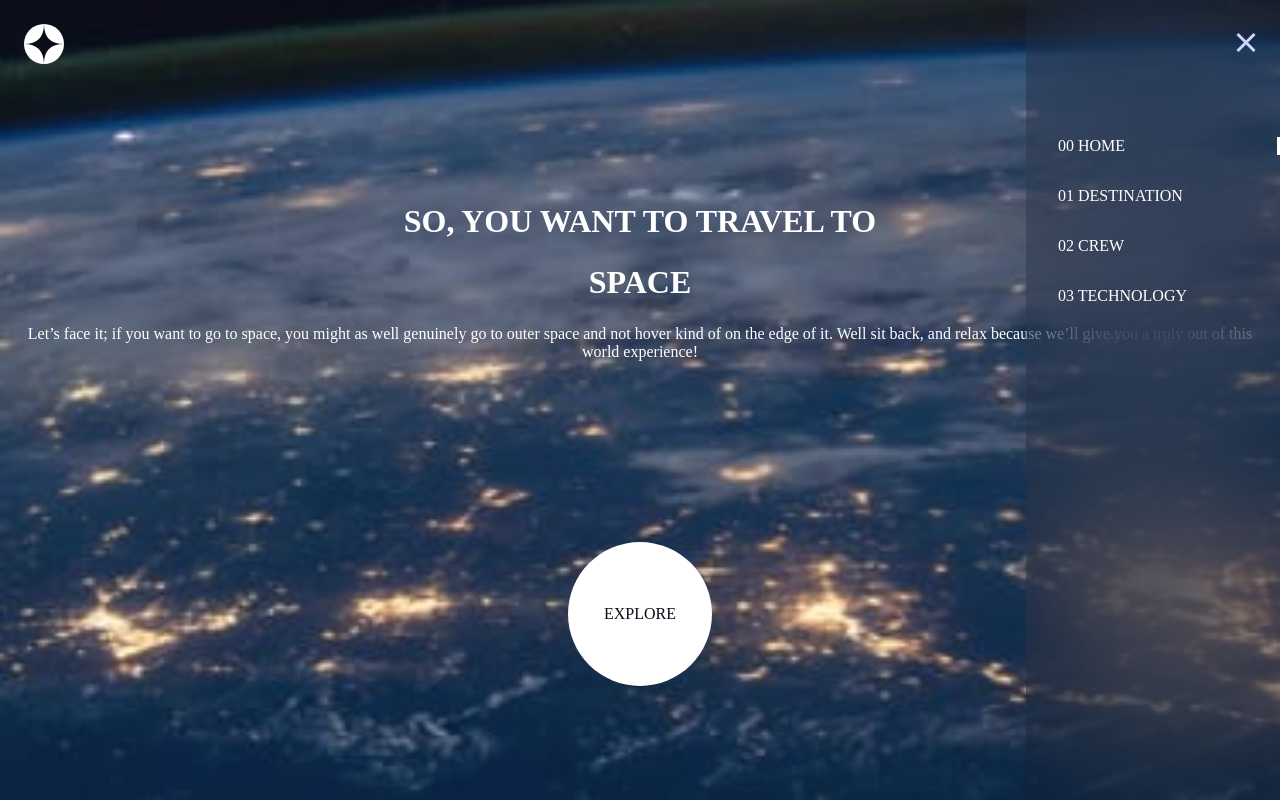
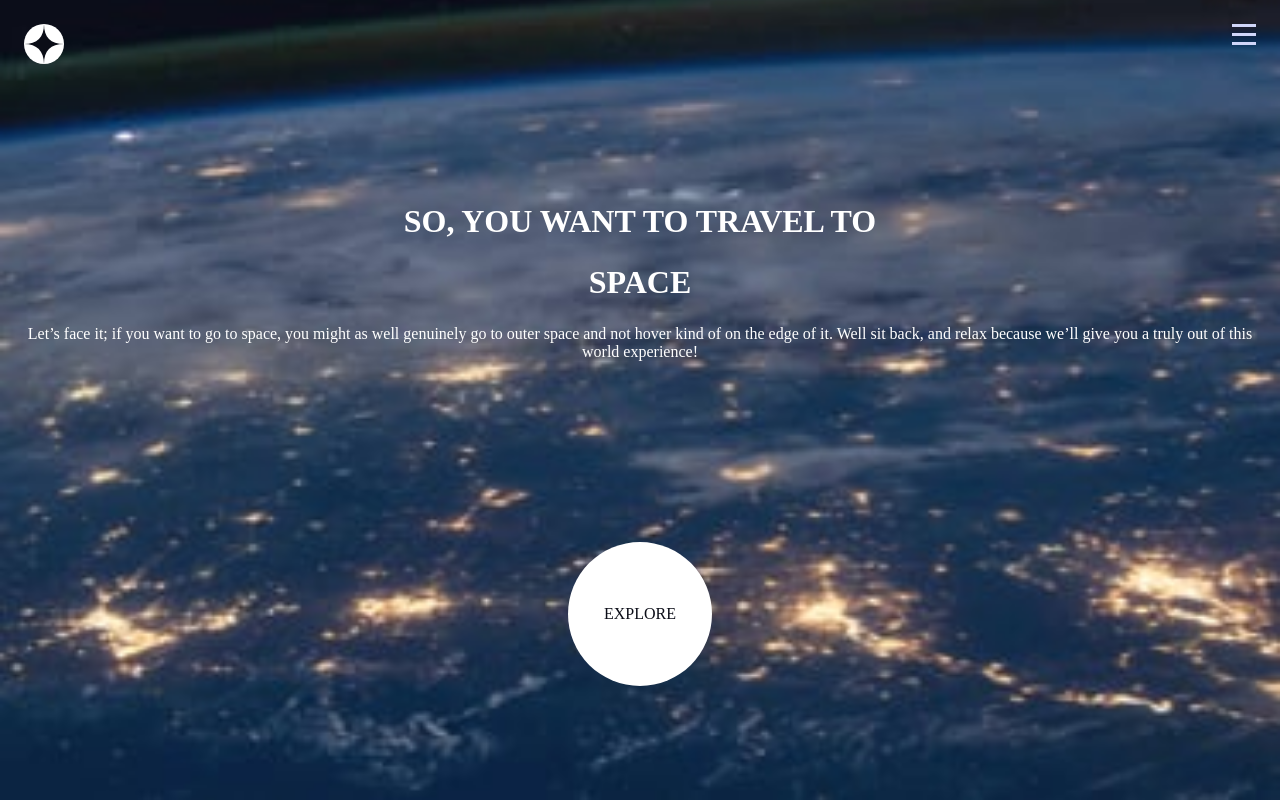
Before and after one commit to briangesteban/space-tourism-website, a React (Vite) app: page /home in a window 1280 px wide. Built offline with nearby package versions, Linux system fonts and the light colour scheme.

Commit message:
Update burger menu styling, functionality, and animation

```diff
--- a/src/components/NavigationBar/NavigationBar.scss
+++ b/src/components/NavigationBar/NavigationBar.scss
@@ -19,15 +19,19 @@
   }
 
   &__btn-burger {
-    display: none;
     background-color: transparent;
     border: none;
+    width: 1.5rem;
+    height: 1.3125rem;
   }
 
   &__btn-close {
+    @extend .nav-bar__btn-burger;
+    display: block;
   }
 
   &__btn-icon {
+    width: inherit;
   }
 
   &__btn-wrapper {
@@ -37,39 +41,45 @@
     margin-bottom: 5rem;
   }
 
-  &__overlay {
-    display: block;
-    background-color: rgba($clr-primary-drk, 0.15);
+  &__menu {
     width: 100%;
     height: 100vh;
     max-width: 15.875rem;
     position: fixed;
-    inset: 0 0 auto auto;
+    inset: 0 -15.875rem auto auto;
     z-index: 99;
-    // pointer-events: none;
+    transition: right 500ms;
+
+    &--open {
+      right: 0;
+    }
+  }
+
+  // Needs to fix pointer events
+  &__overlay {
+    display: block;
+    background-color: rgba($clr-primary-drk, 0.15);
+    width: inherit;
+    height: inherit;
+    position: inherit;
 
     &::after {
       content: "";
-      display: block;
+      display: inherit;
       backdrop-filter: blur(5rem);
       position: inherit;
-      inset: 0 0 auto auto;
-      width: 100%;
+      width: inherit;
       height: inherit;
-      max-width: inherit;
     }
   }
 
-  &__menu {
+  &__navigation {
     display: flex;
     flex-direction: column;
     padding: 2rem 0 2rem 2rem;
+    position: absolute;
     width: 100%;
-    height: 100vh;
-    max-width: 15.875rem;
-    position: fixed;
-    inset: 0 0 auto auto;
-    z-index: 99;
+    height: inherit;
 
     &-link {
       color: $clr-neut-lgt;
@@ -85,9 +95,4 @@
       }
     }
   }
-
-  &__btn-close {
-    @extend .nav-bar__btn-burger;
-    display: block;
-  }
 }
--- a/src/components/NavigationBar/NavigationBar.tsx
+++ b/src/components/NavigationBar/NavigationBar.tsx
@@ -13,7 +13,8 @@ const NavigationBar = () => {
       <button
         className="nav-bar__btn-burger"
         onClick={() => {
-          console.log(true);
+          const navigation = document.querySelector(".nav-bar__menu");
+          navigation?.classList.add("nav-bar__menu--open");
         }}
       >
         <img
@@ -22,12 +23,16 @@ const NavigationBar = () => {
           className="nav-bar__btn-icon"
         />
       </button>
+      <aside className="nav-bar__menu">
         <div className="nav-bar__overlay"></div>
-      <aside className="nav-bar__menu">
+        <div className="nav-bar__navigation">
           <div className="nav-bar__btn-wrapper">
             <button
               className="nav-bar__btn-close"
-            onClick={() => console.log("test")}
+              onClick={() => {
+                const navigation = document.querySelector(".nav-bar__menu");
+                navigation?.classList.remove("nav-bar__menu--open");
+              }}
             >
               <img
                 src={CloseIcon}
@@ -36,18 +41,24 @@ const NavigationBar = () => {
               />
             </button>
           </div>
-        <Link to="/" className="nav-bar__menu-link nav-bar__menu-link--active">
-          <span className="nav-bar__menu-link--number">00</span> Home
+          <Link
+            to="/"
+            className="nav-bar__navigation-link nav-bar__navigation-link--active"
+          >
+            <span className="nav-bar__navigation-link--number">00</span> Home
           </Link>
-        <Link to="/" className="nav-bar__menu-link">
-          <span className="nav-bar__menu-link--number">01</span> Destination
+          <Link to="/" className="nav-bar__navigation-link">
+            <span className="nav-bar__navigation-link--number">01</span>{" "}
+            Destination
           </Link>
-        <Link to="/" className="nav-bar__menu-link">
-          <span className="nav-bar__menu-link--number">02</span> Crew
+          <Link to="/" className="nav-bar__navigation-link">
+            <span className="nav-bar__navigation-link--number">02</span> Crew
           </Link>
-        <Link to="/" className="nav-bar__menu-link">
-          <span className="nav-bar__menu-link--number">03</span> Technology
+          <Link to="/" className="nav-bar__navigation-link">
+            <span className="nav-bar__navigation-link--number">03</span>{" "}
+            Technology
           </Link>
+        </div>
       </aside>
     </nav>
   );
```
Lines whose indentation alone changed are shown as unchanged.
